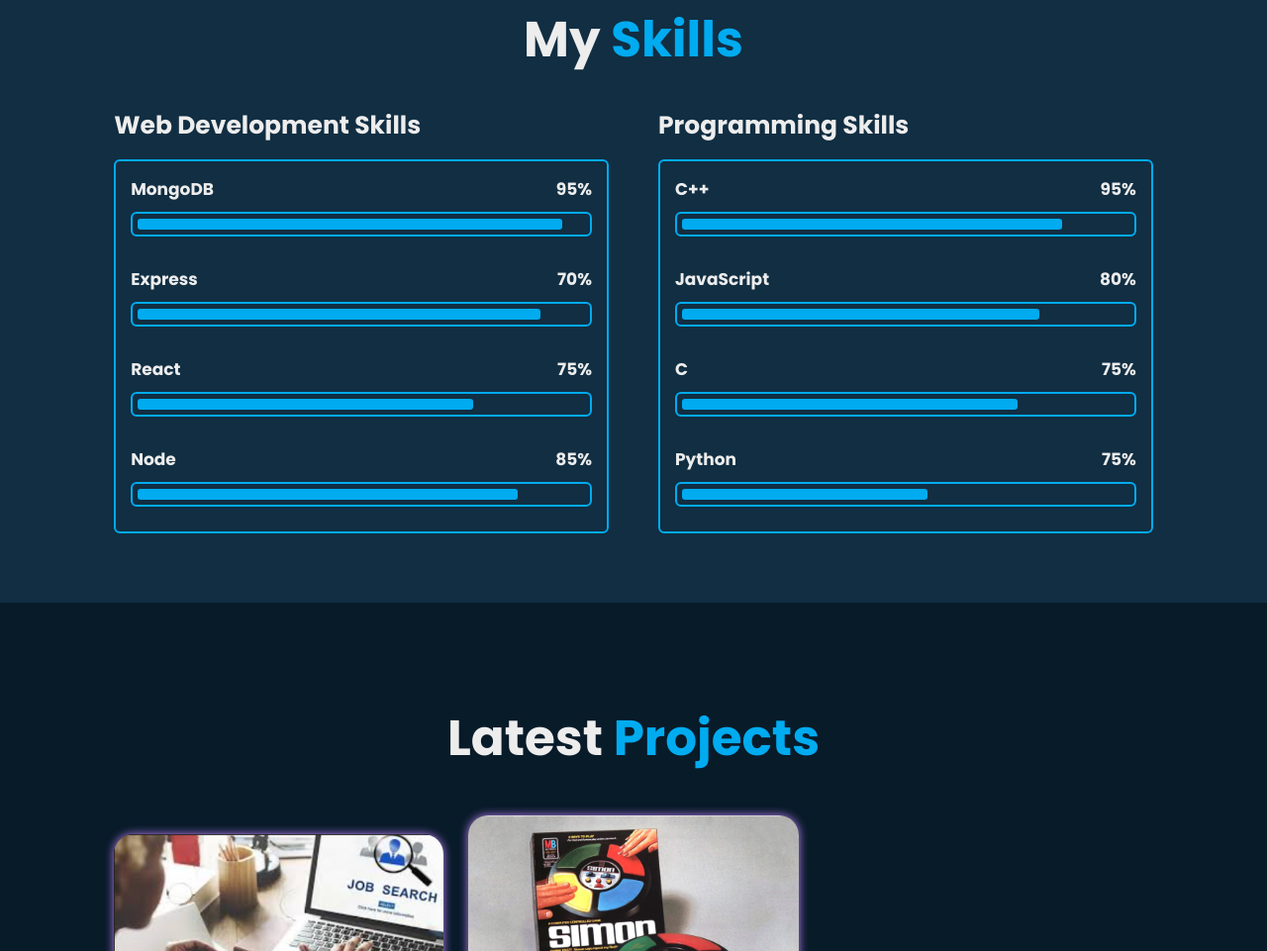
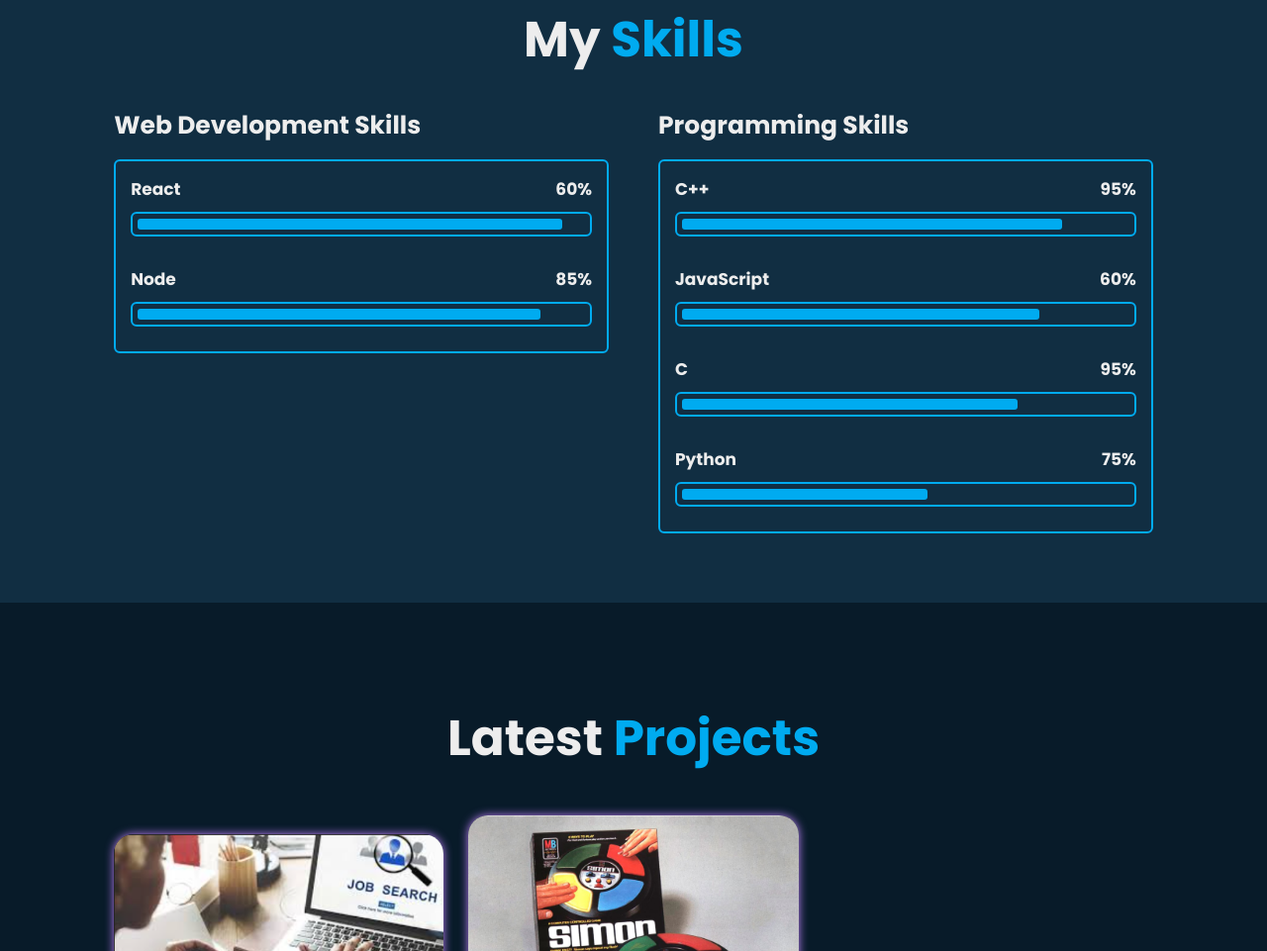
Before and after one commit to deep2302/Portfolio, a plain HTML site: page index.html in a window 1280 px wide. Shown: the part 2356-3317 px from the top of the page at 99% size. Drawn offline with nearby package versions, Linux system fonts and the light colour scheme.

Commit message:
Update index.html

```diff
--- a/index.html
+++ b/index.html
@@ -131,15 +131,7 @@
                 <div class="skills-box">
                     <div class="skills-content">
                         <div class="progress">
-                            <h3>MongoDB <span>95%</span></h3>
-                            <div class="bar"><span></span></div>
-                        </div>
-                        <div class="progress">
-                            <h3>Express <span>70%</span></h3>
-                            <div class="bar"><span></span></div>
-                        </div>
-                        <div class="progress">
-                            <h3>React <span>75%</span></h3>
+                            <h3>React <span>60%</span></h3>
                             <div class="bar"><span></span></div>
                         </div>
                         <div class="progress">
@@ -159,11 +151,11 @@
                             <div class="bar"><span></span></div>
                         </div>
                         <div class="progress">
-                            <h3>JavaScript <span>80%</span></h3>
+                            <h3>JavaScript <span>60%</span></h3>
                             <div class="bar"><span></span></div>
                         </div>
                         <div class="progress">
-                            <h3>C <span>75%</span></h3>
+                            <h3>C <span>95%</span></h3>
                             <div class="bar"><span></span></div>
                         </div>
                         <div class="progress">
```
